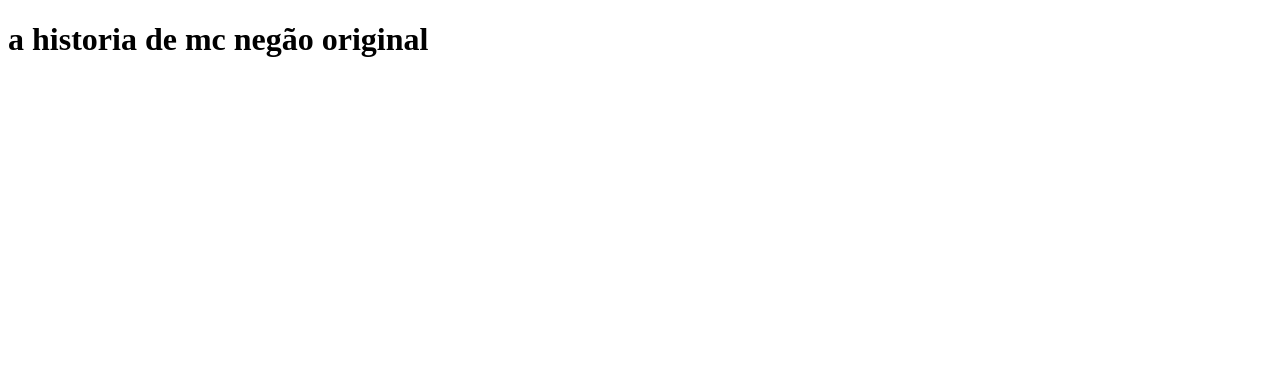
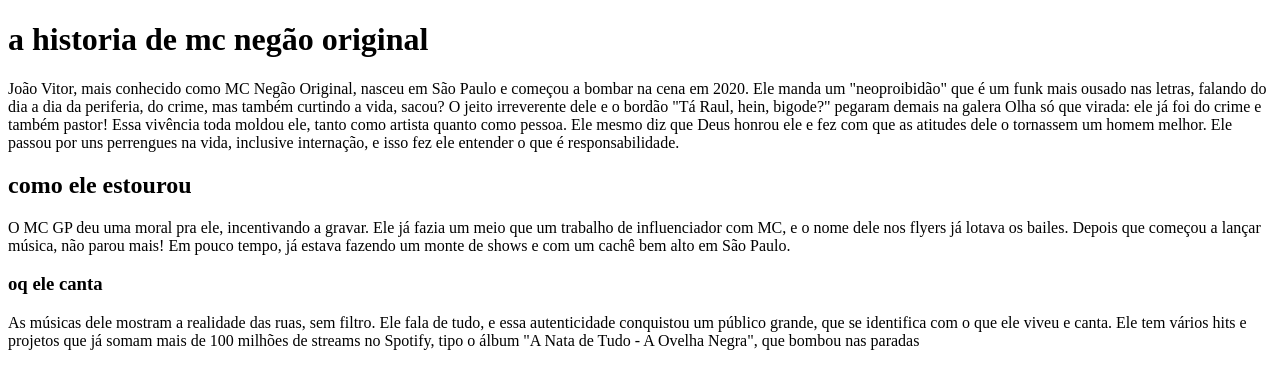
Before and after one commit to kotim-bot/kotim, a plain HTML site: page index.html in a window 1280 px wide. Drawn offline with Linux system fonts and the light colour scheme.

Commit message:
Update index.html

```diff
--- a/index.html
+++ b/index.html
@@ -8,6 +8,15 @@
 </head>
 <body>
     <h1> a historia de mc negão original</h1>
-    <p> </p>
+    <p>João Vitor, mais conhecido como MC Negão Original, nasceu em São Paulo e começou a bombar na cena em 2020. Ele manda um "neoproibidão" que é um funk mais ousado nas letras, falando do dia a dia da periferia,
+    do crime, mas também curtindo a vida, sacou? O jeito irreverente dele e o bordão "Tá Raul, hein, bigode?" pegaram demais na galera
+   Olha só que virada: ele já foi do crime e também pastor! Essa vivência toda moldou ele, tanto como artista quanto como pessoa. Ele mesmo diz que Deus honrou ele e fez com que as atitudes dele o tornassem um homem melhor.
+  Ele passou por uns perrengues na vida, inclusive internação, e isso fez ele entender o que é responsabilidade. </p>
+  <h2> como ele estourou</h2>
+    <p>O MC GP deu uma moral pra ele, incentivando a gravar. Ele já fazia um meio que um trabalho de influenciador com MC, e o nome dele nos flyers já lotava os bailes. Depois que começou a lançar música, não parou mais!
+    Em pouco tempo, já estava fazendo um monte de shows e com um cachê bem alto em São Paulo. </p>
+    <h3> oq ele canta</h3>
+    <p>As músicas dele mostram a realidade das ruas, sem filtro. Ele fala de tudo, e essa autenticidade conquistou um público grande, que se identifica com o que ele viveu e canta. Ele tem vários hits e projetos que já
+    somam mais de 100 milhões de streams no Spotify, tipo o álbum "A Nata de Tudo - A Ovelha Negra", que bombou nas paradas </p>
 </body>
 </html>
```
